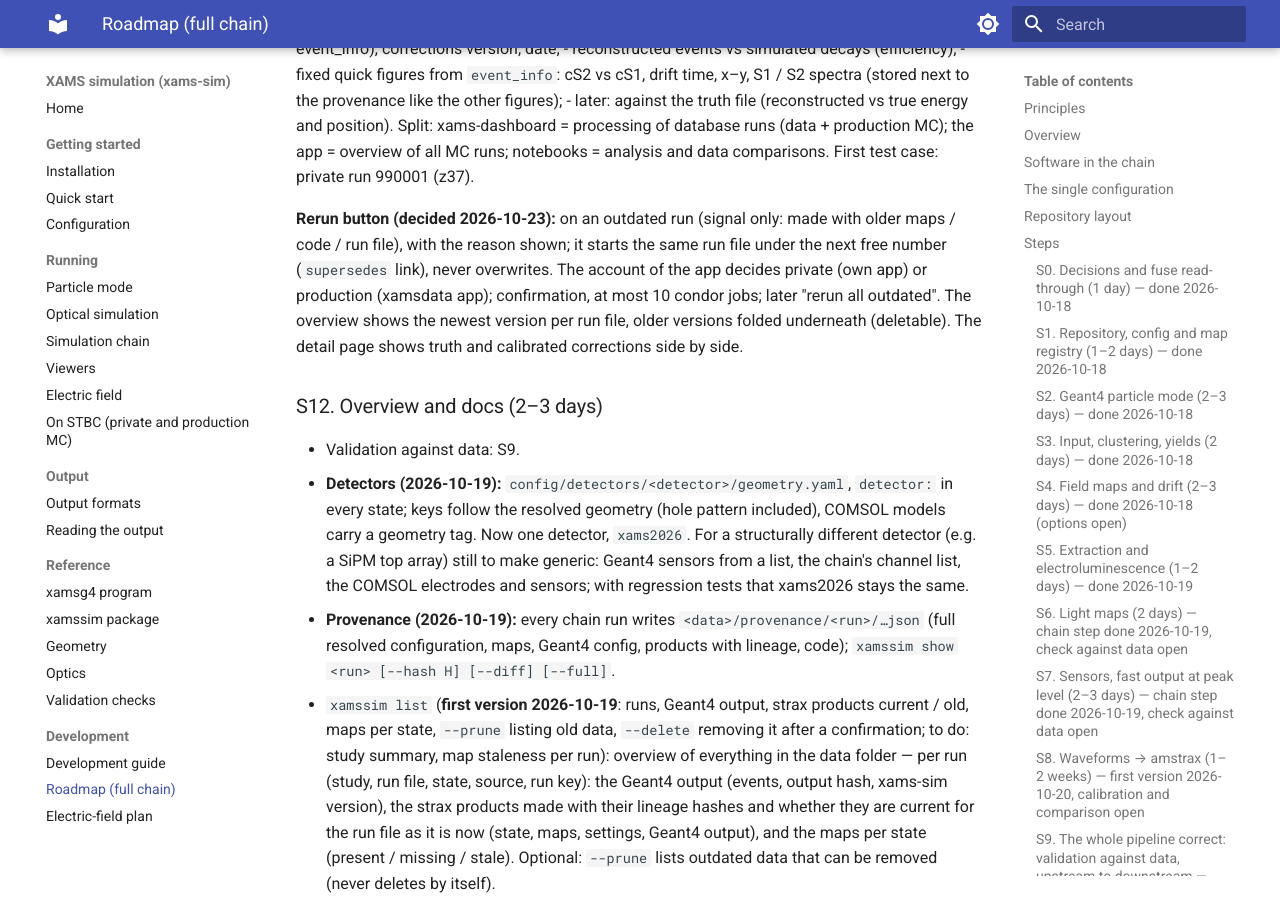
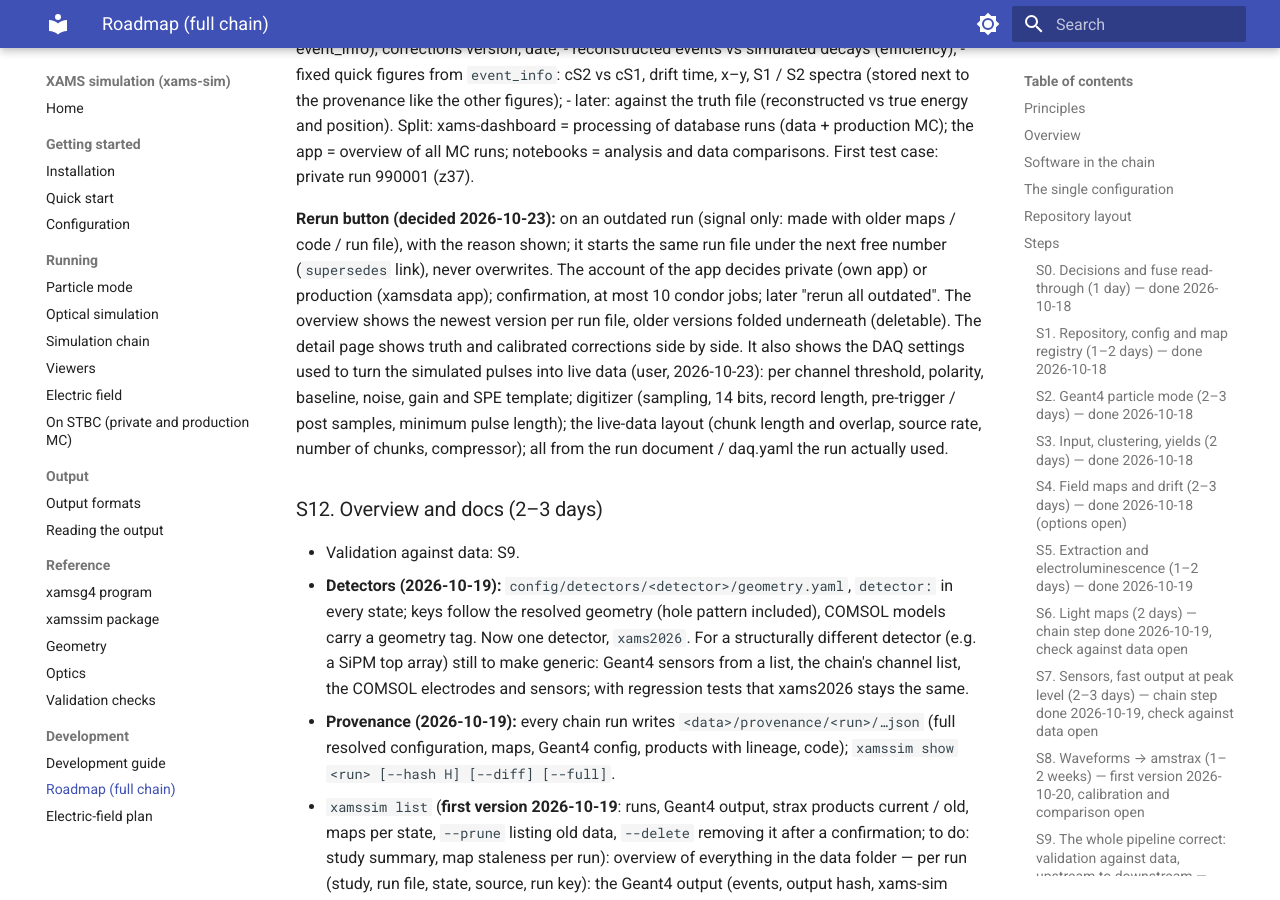
Before and after one commit to XAMS-nikhef/xams-sim, an MkDocs documentation site: the page built from docs/xams_sim_plan.md, in a window 1280 px wide and 900 px high, scrolled down 17208 px. Built offline with MkDocs 1.6.1 and Material for MkDocs 9.7.7, drawn with Linux system fonts in a browser that asks for light colours.

Commit message:
Plan S11: detail page shows the DAQ / live-data settings of a run
Co-Authored-By: Claude Opus 5.5 <noreply@anthropic.com>

```diff
--- a/docs/xams_sim_plan.md
+++ b/docs/xams_sim_plan.md
@@ -594,7 +594,11 @@ notebooks = analysis and data comparisons. First test case: private run 990001 (
 the reason shown; it starts the same run file under the next free number (`supersedes` link), never overwrites. The
 account of the app decides private (own app) or production (xamsdata app); confirmation, at most 10 condor jobs; later
 "rerun all outdated". The overview shows the newest version per run file, older versions folded underneath
-(deletable). The detail page shows truth and calibrated corrections side by side.
+(deletable). The detail page shows truth and calibrated corrections side by side. It also shows the DAQ settings
+used to turn the simulated pulses into live data (user, 2026-10-23): per channel threshold, polarity, baseline, noise,
+gain and SPE template; digitizer (sampling, 14 bits, record length, pre-trigger / post samples, minimum pulse length);
+the live-data layout (chunk length and overlap, source rate, number of chunks, compressor); all from the run document /
+daq.yaml the run actually used.
 
 ### S12. Overview and docs (2–3 days)
 - Validation against data: S9.
```
